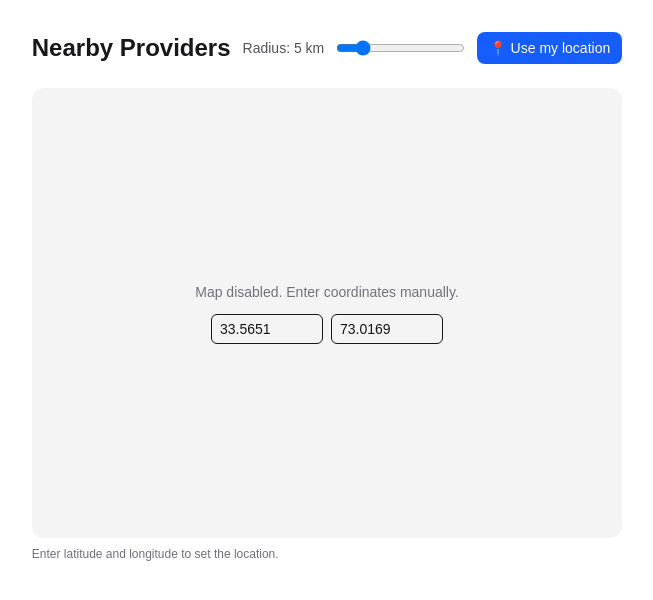
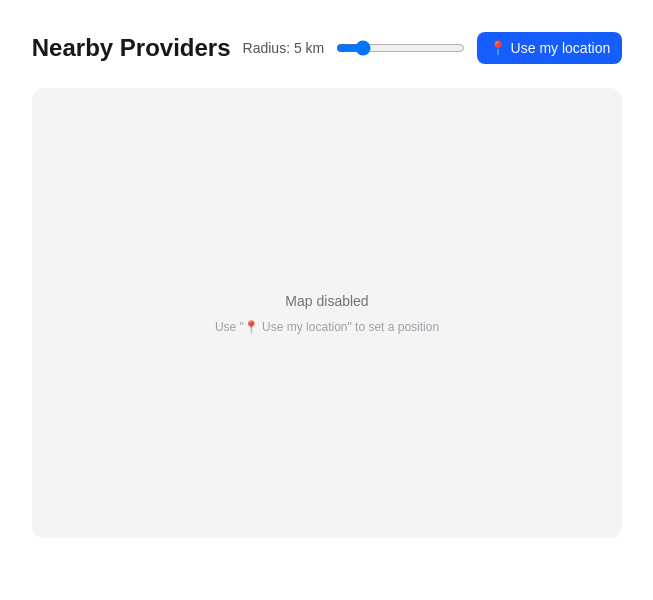
Before and after one commit to razaWorld/dailyvisitor, a Next.js app: page /customer/nearby in a window 1280 px wide. Shown: the top 600 px of the page, without its empty margins (313-966 px from the left). Built offline with nearby package versions, Linux system fonts and the light colour scheme.

Commit message:
latest setting for customer map page

```diff
--- a/app/customer/nearby/page.tsx
+++ b/app/customer/nearby/page.tsx
@@ -1,7 +1,6 @@
 'use client';
 
 import { useState } from 'react';
-import MapPicker from '@/src/components/map/MapPicker';
 import { useNearbyVisitors } from '@/src/lib/hooks/useNearbyVisitors';
 import type { MapPoint } from '@/src/types/database';
 
@@ -45,19 +44,20 @@ export default function NearbyVisitorsPage() {
         </div>
       </div>
 
-      <MapPicker
-        initialCenter={center ?? undefined}
-        initialSelected={center}
-        onChange={setCenter}
-        nearby={visitors.map((v) => ({
-          id: v.visitor_profile_id,
-          lat: v.lat,
-          lng: v.long,
-          label: `${v.name} • ★ ${v.rating_avg.toFixed(1)}`,
-          distanceKm: v.distance_km,
-        }))}
-        height="450px"
-      />
+      {/* Map disabled — dummy placeholder until a map provider is wired up */}
+      <div
+        style={{ height: '450px' }}
+        className="w-full rounded-xl bg-zinc-100 dark:bg-zinc-800 flex flex-col items-center justify-center gap-2 p-4"
+      >
+        <p className="text-sm text-zinc-500 dark:text-zinc-400">Map disabled</p>
+        {center ? (
+          <p className="text-sm font-mono text-zinc-700 dark:text-zinc-300">
+            {center.lat.toFixed(4)}, {center.lng.toFixed(4)}
+          </p>
+        ) : (
+          <p className="text-xs text-zinc-400">Use "📍 Use my location" to set a position</p>
+        )}
+      </div>
 
       {loading && <p className="text-sm text-zinc-500">Searching nearby providers…</p>}
       {error && <p className="text-sm text-red-600">❌ {error}</p>}
```
